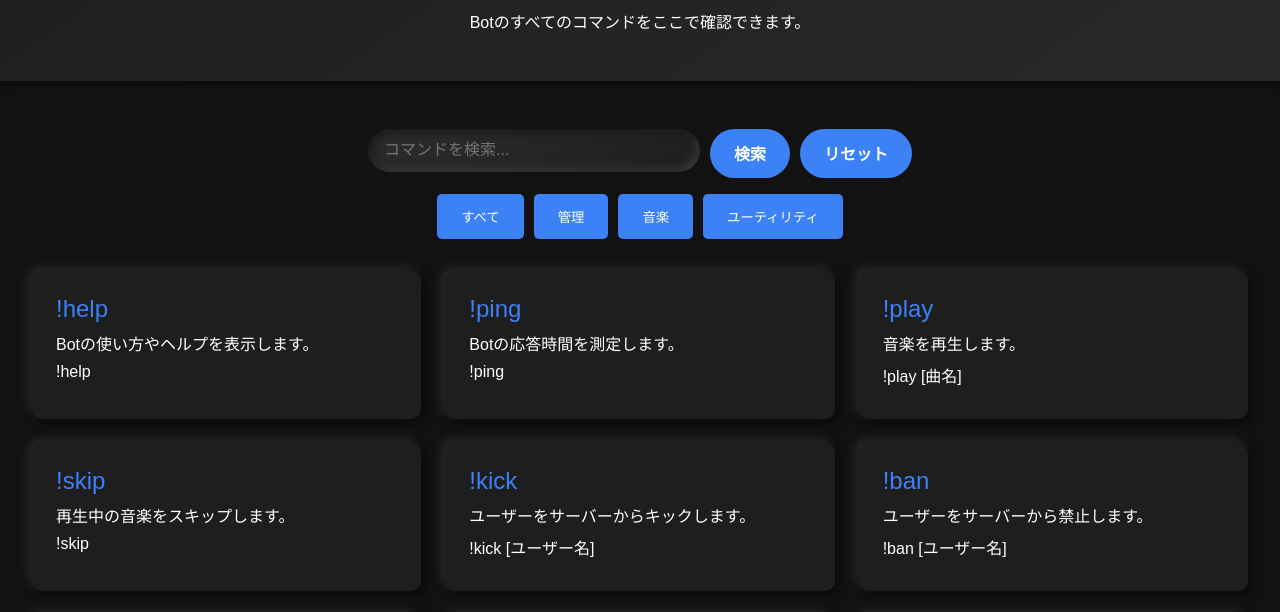
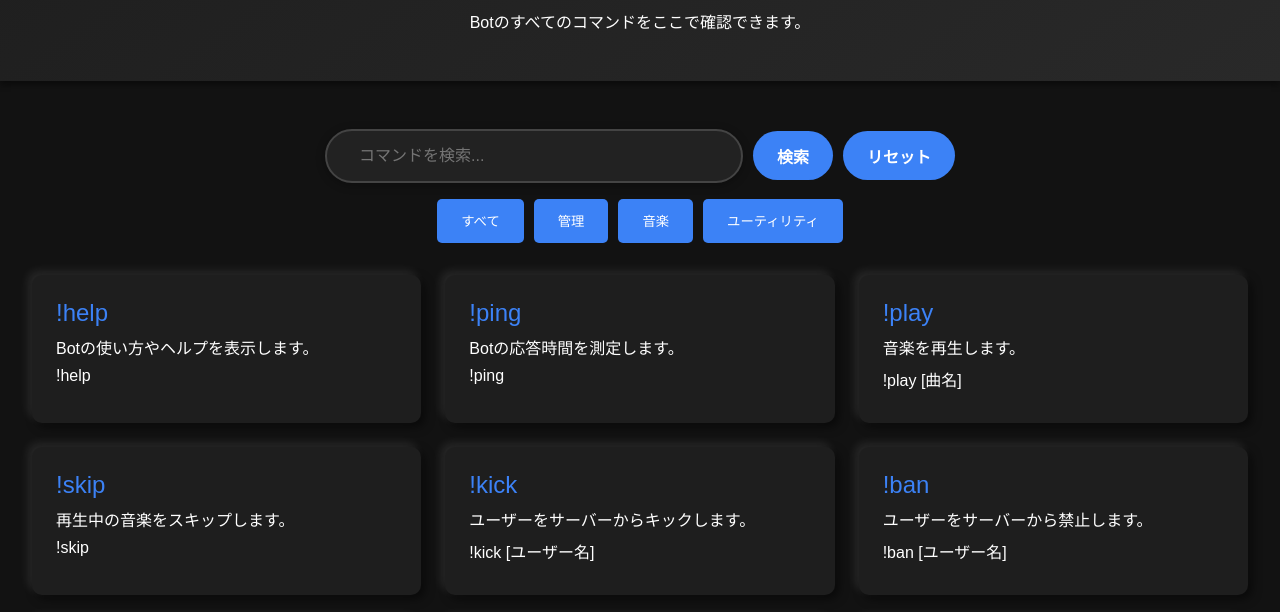
Before and after one commit to KJ87SAT/LeoBOT, a plain HTML site: page docs.html in a window 1280 px wide. Shown: the part 135-747 px from the top of the page. Drawn offline with Linux system fonts and the light colour scheme.

Commit message:
Update docs.css

```diff
--- a/docs.css
+++ b/docs.css
@@ -29,32 +29,55 @@ body {
     margin: 1rem 0;
 }
 
-/* 検索とリセットボタン */
+/* 検索バー全体のスタイル */
 .search-container {
     display: flex;
     justify-content: center;
+    align-items: center;
     gap: 10px;
     margin-top: 1rem;
 }
 
-#search {
-    width: 300px;
-    padding: 0.8rem 1rem;
-    border: none;
-    border-radius: 30px;
-    background: linear-gradient(145deg, #2d2d2d, #1e1e1e);
-    color: #fff;
-    outline: none;
-    font-size: 1rem;
-    box-shadow: inset 4px 4px 8px #1a1a1a, inset -4px -4px 8px #383838;
-    transition: box-shadow 0.3s ease, transform 0.3s ease;
+/* 検索バーのラッパー */
+.search-wrapper {
+    position: relative;
 }
 
+#search {
+    width: 350px;
+    padding: 1rem 2rem 1rem 2rem;
+    border: 2px solid #444;
+    border-radius: 50px;
+    background: #222;
+    color: #fff;
+    font-size: 1rem;
+    outline: none;
+    box-shadow: 0 2px 10px rgba(0, 0, 0, 0.3);
+    transition: all 0.3s ease-in-out;
+}
+
+/* 検索バーのフォーカス時 */
 #search:focus {
-    box-shadow: 0 0 10px #3c82f6;
+    border-color: #3c82f6;
+    box-shadow: 0 0 10px rgba(60, 130, 246, 0.6);
     transform: scale(1.05);
 }
 
+/* アイコンのスタイル */
+.search-icon {
+    position: absolute;
+    left: 15px;
+    top: 50%;
+    transform: translateY(-50%);
+    color: #aaa;
+    transition: color 0.3s ease-in-out;
+}
+
+#search:focus + .search-icon {
+    color: #3c82f6;
+}
+
+/* 検索ボタン */
 #search-btn, #reset-btn {
     padding: 0.8rem 1.5rem;
     border: none;
@@ -74,6 +97,7 @@ body {
 #search-btn span, #reset-btn span {
     font-weight: bold;
 }
+
 
 /* コマンドカテゴリー */
 .category-container {
```
